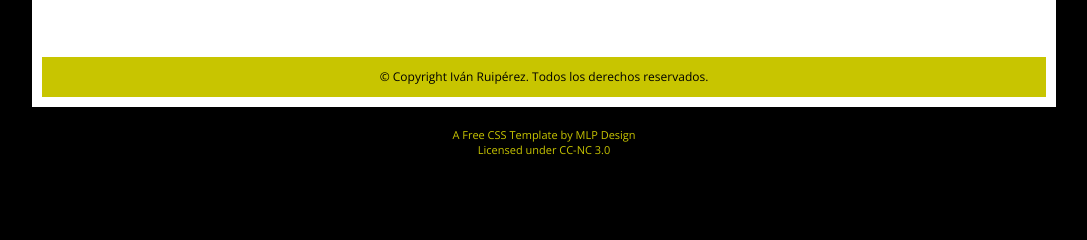
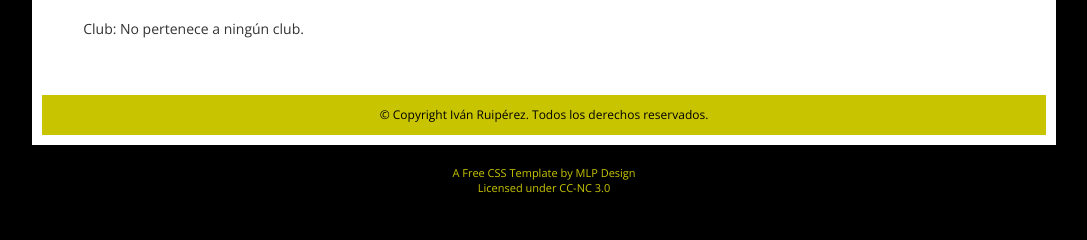
Before and after one commit to IvanRuiperezB/ProyectoFinal, a Flask app: page /player/1 in a window 1280 px wide. Shown: the part 529-769 px from the top of the page, without its empty margins (96-1183 px from the left). Run offline with Flask 3, Linux system fonts and the light colour scheme; data that the repository does not hold is empty.

Commit message:
Player terminado

```diff
--- a/app.py
+++ b/app.py
@@ -25,7 +25,8 @@ def perfil(player):
     if r.status_code == 200:
         jugador=r.json()
         brawlers=len(jugador["brawlers"])
-        return render_template("player.html",jugador=jugador,brawlers=brawlers)
+        club=len(jugador["club"])
+        return render_template("player.html",jugador=jugador,brawlers=brawlers,club=club)
     else:
         jugador=0
         return render_template("player.html",jugador=jugador)
--- a/templates/player.html
+++ b/templates/player.html
@@ -11,7 +11,12 @@
         <p>Máximo de trofeos: {{jugador["highestTrophies"]}}</p>
         <p>Brawlers desbloqueados: {{brawlers}}</p>
         <p>Nivel de experiencia: {{jugador["expLevel"]}}</p>
-        <p></p>
+        {% if club == 0 %}
+        <p>Club: No pertenece a ningún club.</p>
+        {% else %}
+        <p>Club: {{jugador["club"]["name"]}}</p>
+        <a href="/club/{{jugador["club"]["tag"][1:]}}">Detalles del club.</a>
+        {% endif %}
     {% endif %}
 </div>
 {% endblock %}
```
